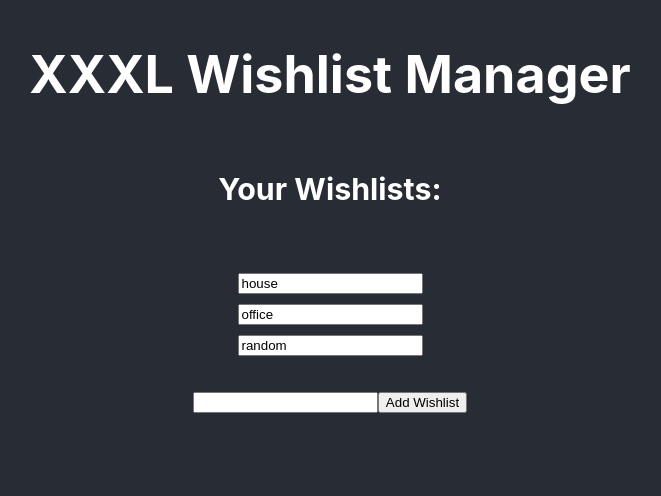
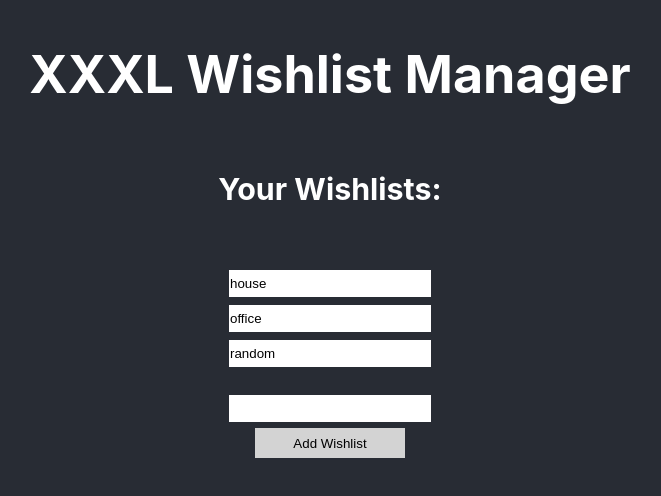
Before and after one commit to akarpas/xxxl, a React (Create React App) app: page / in a window 1280 px wide. Shown: the top 496 px of the page, without its empty margins (310-971 px from the left). Built offline with nearby package versions, Linux system fonts and the light colour scheme.

Commit message:
chore: add some styling

```diff
--- a/src/App.css
+++ b/src/App.css
@@ -1,3 +1,20 @@
+button {
+  outline: none;
+  border: none;
+  background-color: lightgray;
+  height: 30px;
+  width: 150px;
+  margin: 5px;
+}
+
+input {
+  height: 25px;
+  width: 200px;
+  margin: 1px;
+  border: none;
+  padding: 1px;
+}
+
 .App {
   text-align: center;
 }
@@ -23,6 +40,13 @@
   color: #61dafb;
 }
 
+.Form {
+  display: flex;
+  flex-flow: column;
+  justify-content: center;
+  align-items: center;
+}
+
 ul {
   padding-left: 0;
   margin-left: 0;
--- a/src/App.js
+++ b/src/App.js
@@ -85,7 +85,7 @@ const App = () => {
     setWishlists(updatedWishlists)
     addOrUpdateWishlist({ id, name: value });
   }
-  console.warn(wishlists);
+
   return (
     <div className="App">
       <header className="App-header">
@@ -100,11 +100,11 @@ const App = () => {
             )
           })}
         </ul>
-        {loading && <div>- Saving your Wishlists -</div>}
-        <form onSubmit={add}>
-          <input value={wishlistName} type="text" minLength="2" onChange={onChange} />
+        <form className="Form" onSubmit={add}>
+          <input value={wishlistName} required type="text" minLength="2" onChange={onChange} />
           <button type="submit"> Add Wishlist </button>
         </form>
+        {loading && <div>- Saving your Wishlists -</div>}
       </header>
     </div>
   );
```
